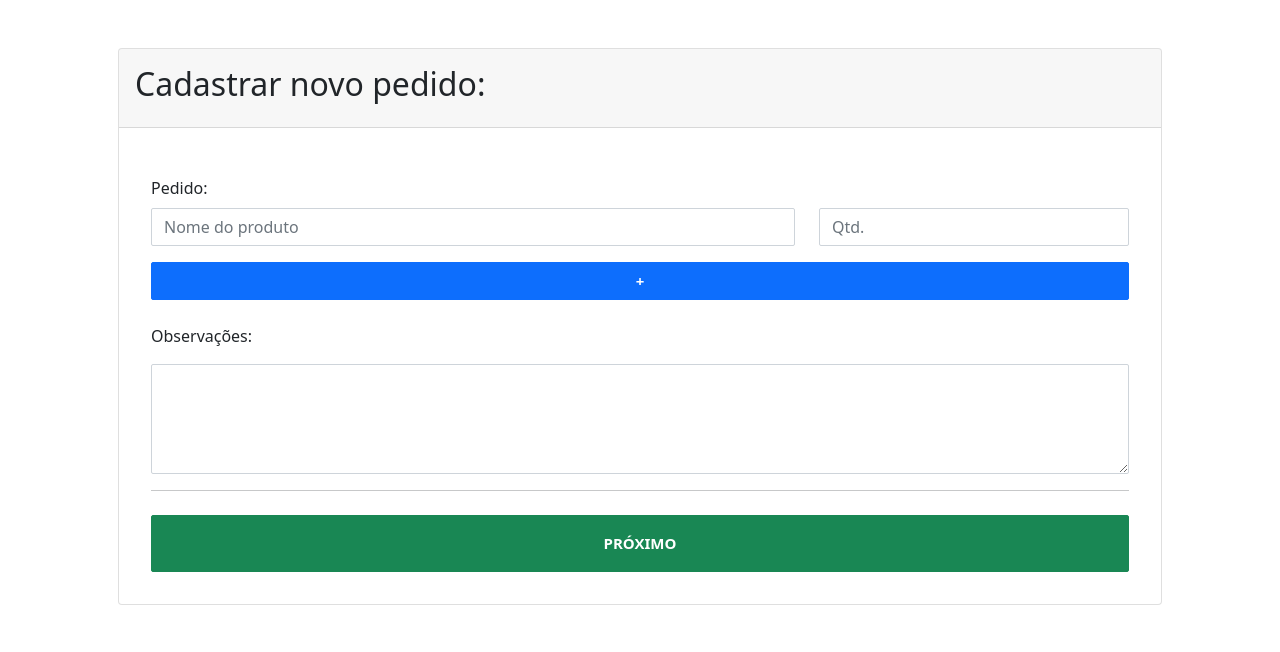
After one commit to nicolasgandrade/customer-registration-system, a PHP site: page /registration.php in a window 1280 px wide. The commit adds this page. Shown: the top 652 px of the page. Run offline with PHP 8.4, Linux system fonts and the light colour scheme.

Commit message:
insert more input fields function added

```diff
--- /dev/null
+++ b/registration.php
@@ -0,0 +1,42 @@
+<!DOCTYPE html>
+<html lang="en">
+<head>
+    <meta charset="UTF-8">
+    <meta http-equiv="X-UA-Compatible" content="IE=edge">
+    <link href="https://cdn.jsdelivr.net/npm/bootstrap@5.0.2/dist/css/bootstrap.min.css" rel="stylesheet" integrity="sha384-EVSTQN3/azprG1Anm3QDgpJLIm9Nao0Yz1ztcQTwFspd3yD65VohhpuuCOmLASjC" crossorigin="anonymous">
+    <link rel="stylesheet" href="style.css">
+    <title>Sistema de Pedidos</title>
+</head>
+
+<body>
+
+    <div class="container p-5">
+        <div class="card">
+            <div class="card-header p-3">
+                <h2>Cadastrar novo pedido:</h2>
+            </div>
+            <div class="card-body mt-3">
+                <form action="register_order.php" method="POST" class="p-3">
+
+                    <label for="product_name">Pedido:</label>
+                    <div id="order" class="form-group"></div>
+
+                    <button type="button" onclick="addOrder('order')" class="btn btn-primary mt-3">+</button>
+
+                    <label for="obs" class="mt-4">Observações:</label>
+                    <textarea name="obs" id="obs" class="form-control mt-3" cols="30" rows="4"></textarea>
+
+                    <hr>
+
+                    <button type="submit" class="btn btn-success mt-2 p-3">PRÓXIMO</button>
+                </form>
+            </div>
+        </div>
+    </div>
+
+
+
+    <script src="script.js"></script>
+    <script src="https://cdn.jsdelivr.net/npm/bootstrap@5.0.2/dist/js/bootstrap.bundle.min.js" integrity="sha384-MrcW6ZMFYlzcLA8Nl+NtUVF0sA7MsXsP1UyJoMp4YLEuNSfAP+JcXn/tWtIaxVXM" crossorigin="anonymous"></script>
+</body>
+</html>
--- /dev/null
+++ b/script.js
@@ -0,0 +1,11 @@
+var i = 1
+
+function addOrder(divName){
+    var newDiv = document.createElement('div');
+
+    newDiv.innerHTML += '<div class="row"><div class="col-8"><input name="product[]" type="text" class="form-control mt-2" placeholder="Nome do produto"></div><div class="col-4"><input name="qty[]" type="number" class="form-control mt-2" min="1" placeholder="Qtd."></div></div>'
+    document.getElementById(divName).appendChild(newDiv);
+    i++;
+}
+
+addOrder("order")
```
Also changed, not shown: index.php (indentation only).
